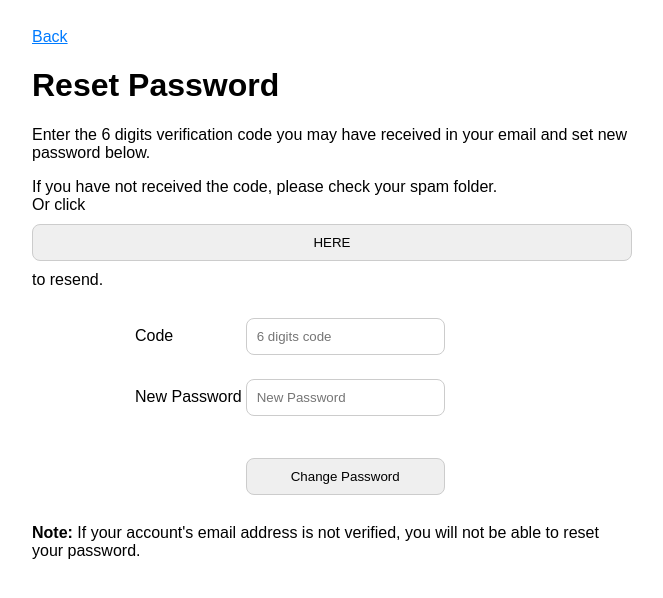
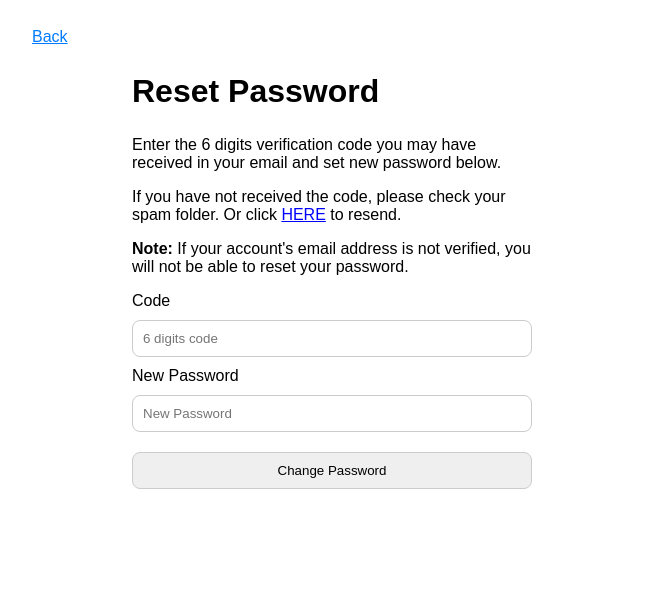
Before and after one commit to alsdk9879/getting-started-template-react, a React (Create React App) app: page /reset-password in a window 1280 px wide. Shown: the top 598 px of the page, without its empty margins (308-971 px from the left). Built offline with nearby package versions, Linux system fonts and the light colour scheme; what skapi-js would draw is missing.

Commit message:
working: reset password

```diff
--- a/src/pages/forgot-password.js
+++ b/src/pages/forgot-password.js
@@ -44,28 +44,30 @@ const ForgotPassword = () => {
                     padding: 0,
                     fontSize: "1rem",
                     marginBottom: "1rem",
+                    textAlign: "left",
                 }}
             >
                 Back
             </button>
 
+            <section>
                 <h1>Forgot Password</h1>
 
                 <p>
                     Input your login email address below and click on 'Submit'.
                     <br />
-                You will receive an email with a 6 digits verification code for
-                resetting your password.
+                    You will receive an email with a 6 digits verification code
+                    for resetting your password.
                 </p>
 
-            <form onSubmit={handleSubmit} style={{ marginTop: "2rem" }}>
-                <div style={{ marginBottom: "1rem" }}>
-                    <label
-                        htmlFor="email"
-                        style={{ display: "block", marginBottom: "0.5rem" }}
-                    >
-                        Email Address
-                    </label>
+                <p>
+                    <strong>Note: </strong>
+                    If your account's email address is not verified, you will
+                    not be able to reset your password.
+                </p>
+
+                <form onSubmit={handleSubmit}>
+                    <div>
                         <input
                             id="email"
                             type="email"
@@ -112,12 +114,7 @@ const ForgotPassword = () => {
                         {error}
                     </div>
                 )}
-
-            <p style={{ marginTop: "2rem" }}>
-                <strong>Note: </strong>
-                If your account's email address is not verified, you will not be
-                able to reset your password.
-            </p>
+            </section>
         </main>
     );
 };
--- a/src/pages/login.js
+++ b/src/pages/login.js
@@ -1,5 +1,5 @@
 import React, { useEffect } from "react";
-import { useNavigate } from "react-router-dom";
+import { useNavigate, Link } from "react-router-dom";
 import { skapi } from "../skapi";
 
 const Login = () => {
@@ -64,6 +64,16 @@ const Login = () => {
                 />
                 <br />
                 <button type="submit">Login</button>
+
+                <div style={{ textAlign: "center", marginTop: "10px" }}>
+                    <small>
+                        <Link to="/signup">Don't have an account?</Link>
+                    </small>
+                    <span> | </span>
+                    <small>
+                        <Link to="/forgot-password">Forgot Password?</Link>
+                    </small>
+                </div>
             </form>
         </main>
     );
--- a/src/pages/recover-account.js
+++ b/src/pages/recover-account.js
@@ -2,23 +2,26 @@ import React from "react";
 
 const RecoverAccount = () => {
     return (
-        <div>
+        <main>
             <a href="/">Back</a>
+            <section>
                 <h1>Recover Account</h1>
                 <p>
                     Account recovery email has been sent to your email address.
                     <br />
-                Please check your email and follow the instructions to recover
-                your account.
+                    Please check your email and follow the instructions to
+                    recover your account.
                     <br />
                     If you have not received the email, please check your spam
                     folder.
                 </p>
                 <p>
-                <strong>Note: </strong>You will not receive the recovery email
-                if your account does not have a verified email address.
+                    <strong>Note: </strong>You will not receive the recovery
+                    email if your account does not have a verified email
+                    address.
                 </p>
-        </div>
+            </section>
+        </main>
     );
 };
 
--- a/src/pages/reset-password.js
+++ b/src/pages/reset-password.js
@@ -1,13 +1,11 @@
-import React, { useState, useEffect } from "react";
-import { useNavigate, useLocation } from "react-router-dom";
+import React, { useState, useEffect, useRef } from "react";
+import { useNavigate, useLocation, Link } from "react-router-dom";
 import { skapi } from "../skapi";
 
 const ResetPassword = () => {
     const [email, setEmail] = useState("");
-    const [code, setCode] = useState("");
-    const [newPassword, setNewPassword] = useState("");
-    const [isLoading, setIsLoading] = useState(false);
-    const [error, setError] = useState(null);
+    const [resendMessage, setResendMessage] = useState("");
+    const resendRef = useRef();
 
     const navigate = useNavigate();
     const location = useLocation();
@@ -35,8 +33,9 @@ const ResetPassword = () => {
         if (userConfirm) {
             try {
                 await skapi.forgotPassword({ email });
-                alert("Verification code has been sent.");
+                setResendMessage("Verification code has been sent.");
             } catch (err) {
+                console.log("에러콘솔 : ", err);
                 alert(err.message);
             }
         }
@@ -45,107 +44,80 @@ const ResetPassword = () => {
     const handleSubmit = async (e) => {
         e.preventDefault();
 
-        setIsLoading(true);
-        setError(null);
-
         try {
-            await skapi.resetPassword({
-                target: {
-                    elements: {
-                        email: { value: email },
-                        code: { value: code },
-                        new_password: { value: newPassword },
-                    },
-                },
-            });
-
+            await skapi.resetPassword(e.nativeEvent);
             alert("Password has been reset.");
-
             navigate("/login");
         } catch (err) {
-            setError(err.message);
-        } finally {
-            setIsLoading(false);
+            alert(err.message);
         }
     };
 
     return (
         <main className="reset-password">
-            <a href="/index">Back</a> <h1>Reset Password</h1>
+            <Link to="/">Back</Link>
+            <section>
+                <h1>Reset Password</h1>
                 <p>
-                Enter the 6 digits verification code you may have received in
-                your email and set new password below.
+                    Enter the 6 digits verification code you may have received
+                    in your email and set new password below.
                 </p>
+                <p ref={resendRef}>
+                    If you have not received the code, please check your spam
+                    folder. Or click{" "}
+                    <a
+                        href=""
+                        onClick={handleResendCode}
+                        style={{
+                            color: "blue",
+                            textDecoration: "underline",
+                        }}
+                    >
+                        HERE
+                    </a>{" "}
+                    to resend.
+                    {resendMessage && <span> {resendMessage}</span>}
+                </p>
+
                 <p>
-                If you have not received the code, please check your spam
-                folder.
-                <br />
-                Or click <button onClick={handleResendCode}>HERE</button> to
-                resend.
+                    <strong>Note: </strong>
+                    If your account's email address is not verified, you will
+                    not be able to reset your password.
                 </p>
+
                 <form onSubmit={handleSubmit}>
                     <input
                         type="email"
                         name="email"
                         value={email}
+                        placeholder="E-Mail"
                         readOnly
                         hidden
+                        required
                     />
 
-                <table>
-                    <tbody>
-                        <tr>
-                            <td>Code</td>
-                            <td>
+                    <label htmlFor="code">Code</label>
                     <input
                         type="text"
                         name="code"
-                                    value={code}
-                                    onChange={(e) => setCode(e.target.value)}
+                        id="code"
                         placeholder="6 digits code"
                         required
                     />
-                            </td>
-                        </tr>
-                        <tr>
-                            <td>New Password</td>
-                            <td>
+
+                    <label htmlFor="new_password">New Password</label>
                     <input
                         type="password"
                         name="new_password"
-                                    value={newPassword}
-                                    onChange={(e) =>
-                                        setNewPassword(e.target.value)
-                                    }
+                        id="new_password"
                         placeholder="New Password"
                         required
                     />
-                            </td>
-                        </tr>
-                        <tr>
-                            <td></td>
-                            <td style={{ textAlign: "right" }}>
                     <br />
-                                <input
-                                    type="submit"
-                                    value={
-                                        isLoading
-                                            ? "Resetting..."
-                                            : "Change Password"
-                                    }
-                                    disabled={isLoading}
-                                />
-                            </td>
-                        </tr>
-                    </tbody>
-                </table>
+
+                    <button type="submit">Change Password</button>
                 </form>
-            <p>
-                <strong>Note: </strong>
-                If your account's email address is not verified, you will not be
-                able to reset your password.
-            </p>
-            {error && <div className="error-message">{error}</div>}
+            </section>
         </main>
     );
 };
--- a/src/pages/signup-success.js
+++ b/src/pages/signup-success.js
@@ -2,14 +2,14 @@ import React from "react";
 
 const SignupSuccess = () => {
     return (
-        <div>
+        <main>
             <h1>Success</h1>
             <p>
                 Your signup has been successful. Please check your email for the
                 confirmation link.
             </p>
             <a href="/">Index</a>
-        </div>
+        </main>
     );
 };
 
--- a/src/pages/signup.js
+++ b/src/pages/signup.js
@@ -1,5 +1,5 @@
 import React, { useEffect } from "react";
-import { useNavigate } from "react-router-dom";
+import { useNavigate, Link } from "react-router-dom";
 import { skapi } from "../skapi";
 
 const Signup = () => {
@@ -68,7 +68,7 @@ const Signup = () => {
 
                 <div style={{ textAlign: "center", marginTop: "10px" }}>
                     <small>
-                        <a href="login.html">Already have an account?</a>
+                        <Link to="/login">Already have an account?</Link>
                     </small>
                 </div>
             </form>
--- a/src/style.css
+++ b/src/style.css
@@ -35,3 +35,7 @@ form {
     max-width: 400px;
     margin: 0 auto;
 }
+
+h1 {
+    font-size: 2em;
+}
```
Lines whose indentation alone changed are shown as unchanged.
